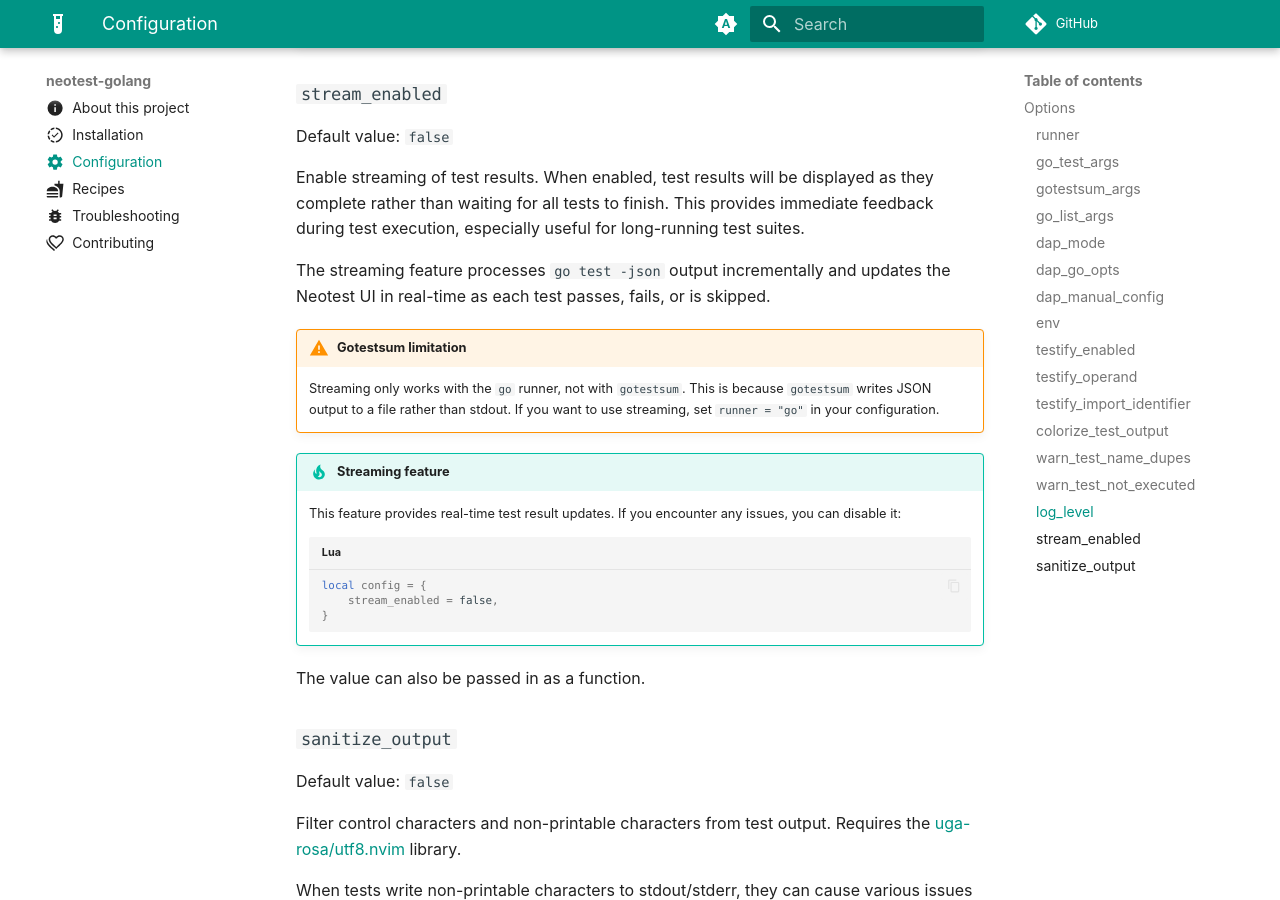
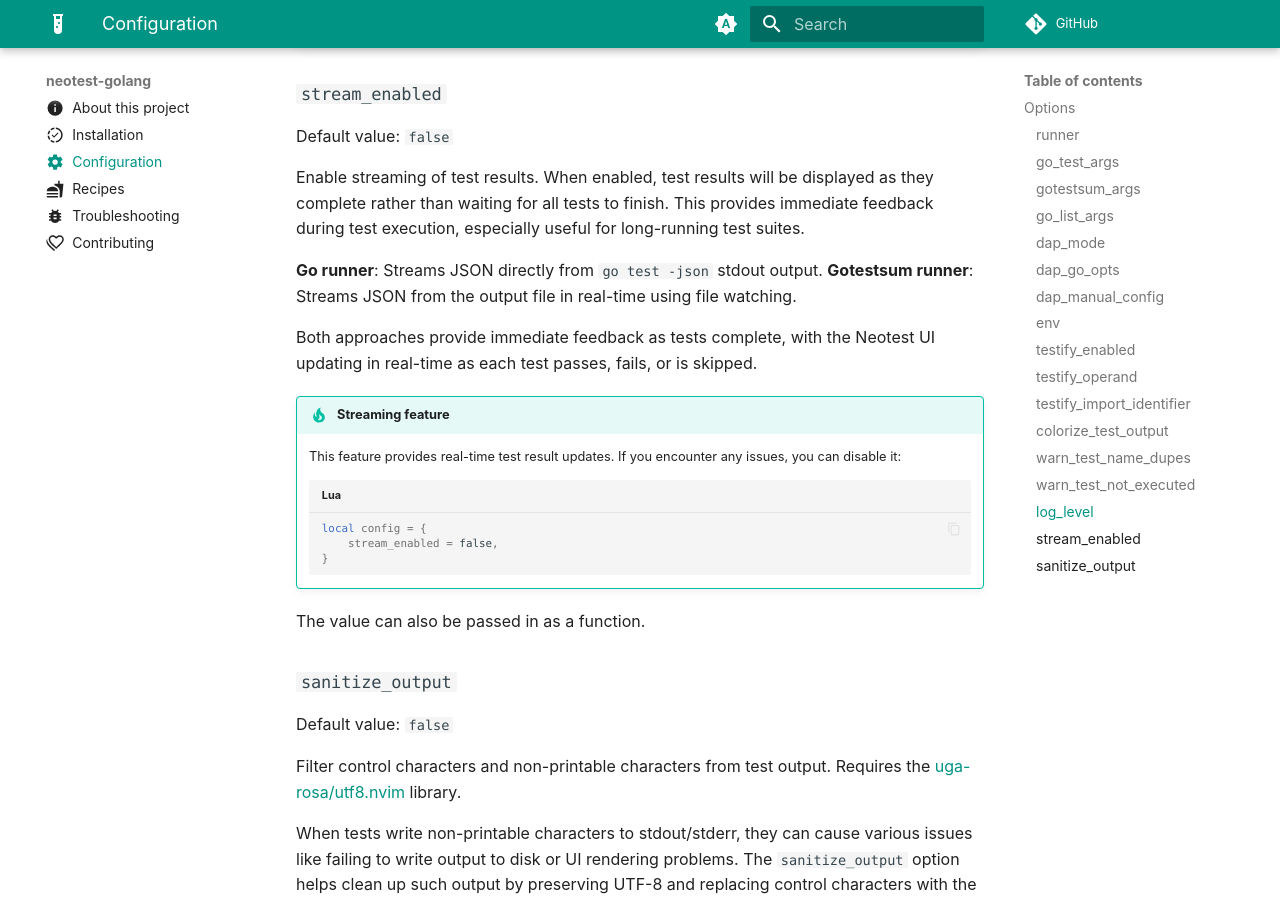
Before and after one commit to fredrikaverpil/neotest-golang, an MkDocs documentation site: the page built from docs/config.md, in a window 1280 px wide and 900 px high, scrolled down 4756 px. Built offline with MkDocs 1.6.1 and Material for MkDocs 9.7.7, drawn with Linux system fonts in a browser that asks for light colours; comment, search, counter and statistics services are not loaded.

Commit message:
Enhance gotestsum streaming with robust error handling and documentation
- Add comprehensive error handling for file streaming setup and execution
- Implement graceful fallbacks when neotest.lib.files is unavailable
- Add validation for JSON file paths (empty/nil handling)
- Wrap stream operations in pcall for error resilience
- Add extensive test coverage for error scenarios
- Update documentation to reflect gotestsum streaming support
- Remove outdated warning about gotestsum streaming limitations

The implementation now provides robust error handling with multiple fallback
layers, ensuring the adapter works reliably even when file streaming fails.

🤖 Generated with [opencode](https://opencode.ai)

Co-Authored-By: opencode <noreply@opencode.ai>

```diff
--- a/docs/config.md
+++ b/docs/config.md
@@ -284,14 +284,11 @@ as they complete rather than waiting for all tests to finish. This provides
 immediate feedback during test execution, especially useful for long-running
 test suites.
 
-The streaming feature processes `go test -json` output incrementally and updates
-the Neotest UI in real-time as each test passes, fails, or is skipped.
+**Go runner**: Streams JSON directly from `go test -json` stdout output.
+**Gotestsum runner**: Streams JSON from the output file in real-time using file watching.
 
-!!! warning "Gotestsum limitation"
-
-    Streaming only works with the `go` runner, not with `gotestsum`. This is because
-    `gotestsum` writes JSON output to a file rather than stdout. If you want to use
-    streaming, set `runner = "go"` in your configuration.
+Both approaches provide immediate feedback as tests complete, with the Neotest UI
+updating in real-time as each test passes, fails, or is skipped.
 
 !!! tip "Streaming feature"
 
```
Also changed, not shown: README.md (+1 -1 lines), 2 other files.
